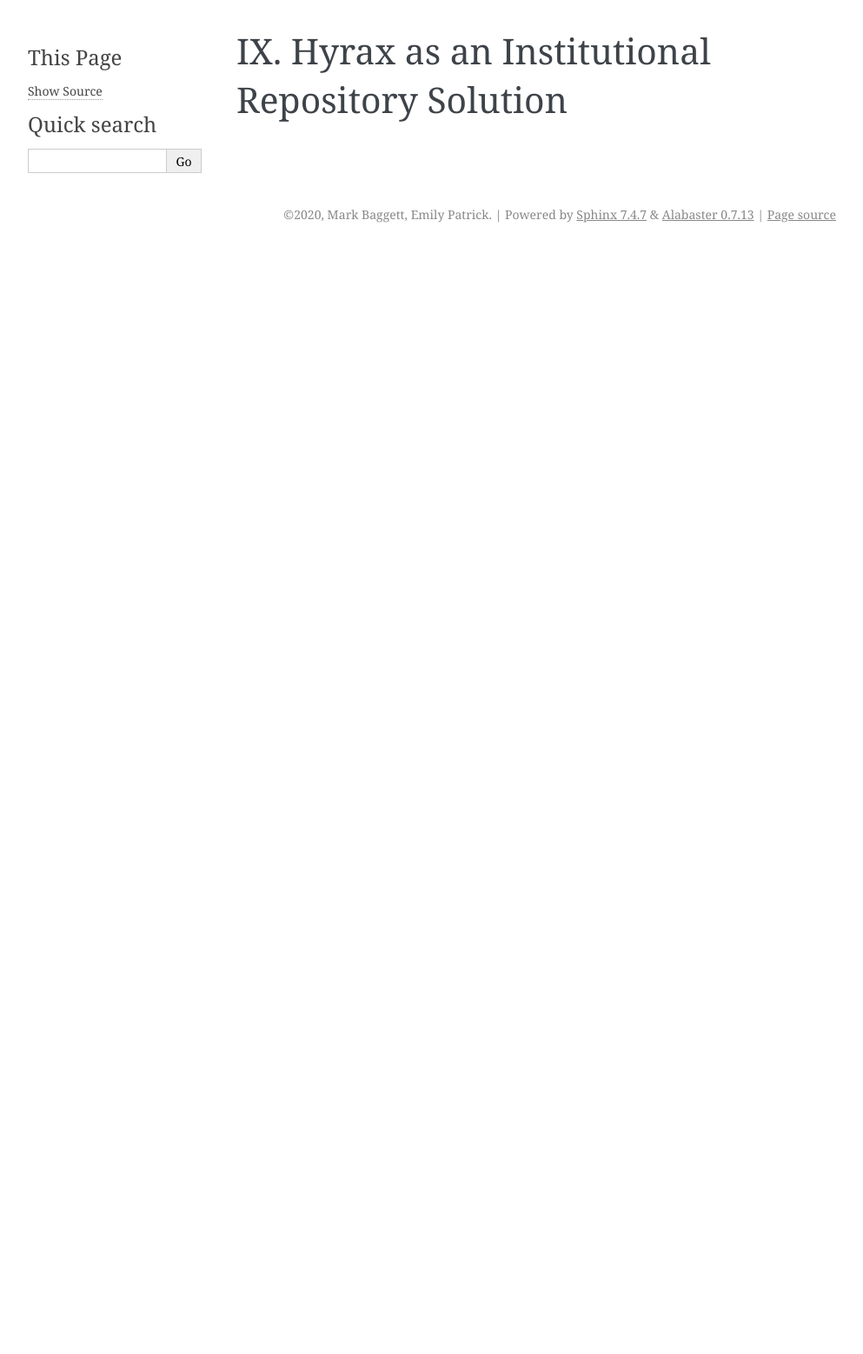
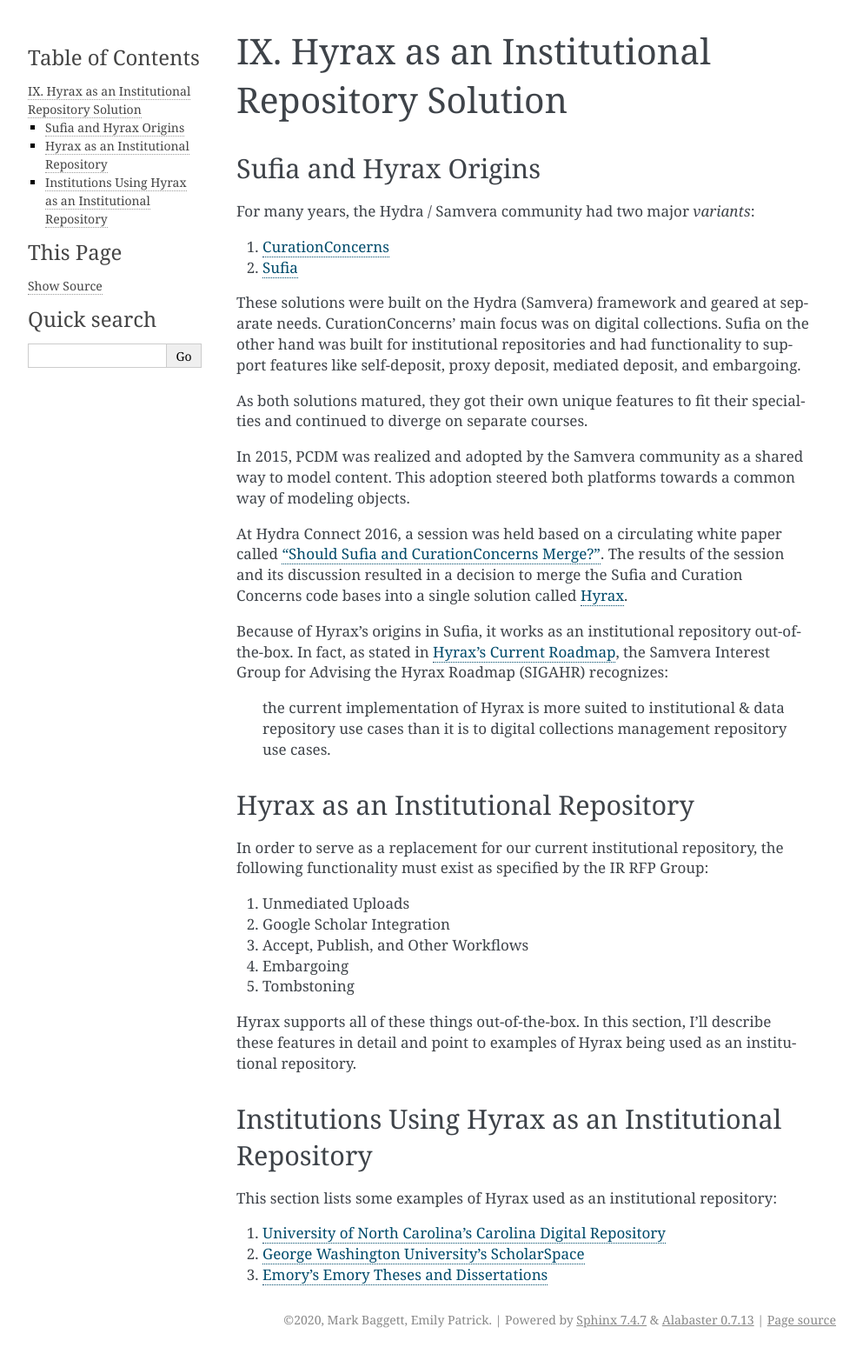
Before and after one commit to markpbaggett/utk_hyrax_review_docs, a Sphinx documentation site: the page built from docs/source/reference_materials/09_institutional_repository.rst, in a window 1280 px wide. Shown: the whole page at 87% size, without its empty margins (148-1141 px from the left). Built offline with Sphinx 7.4.7, drawn with Linux system fonts in a browser that asks for light colours; before the commit the page ends 900 px from its top, so only the background shows below that.

Commit message:
Initialize IR stuff.

```diff
--- a/docs/source/reference_materials/09_institutional_repository.rst
+++ b/docs/source/reference_materials/09_institutional_repository.rst
@@ -1,2 +1,56 @@
 IX. Hyrax as an Institutional Repository Solution
 =================================================
+
+Sufia and Hyrax Origins
+-----------------------
+
+For many years, the Hydra / Samvera community had two major *variants*:
+
+1. `CurationConcerns <https://github.com/samvera-deprecated/curation_concerns>`_
+2. `Sufia <https://github.com/samvera-deprecated/sufia>`_
+
+These solutions were built on the Hydra (Samvera) framework and geared at separate needs. CurationConcerns' main focus
+was on digital collections.  Sufia on the other hand was built for institutional repositories and had functionality to
+support features like self-deposit, proxy deposit, mediated deposit, and embargoing.
+
+As both solutions matured, they got their own unique features to fit their specialties and continued to diverge on
+separate courses.
+
+In 2015, PCDM was realized and adopted by the Samvera community as a shared way to model content. This adoption steered
+both platforms towards a common way of modeling objects.
+
+At Hydra Connect 2016, a session was held based on a circulating white paper called
+`"Should Sufia and CurationConcerns Merge?" <https://docs.google.com/document/d/1bkc2Cik1T3KXFQdS5UrU2XE3Kywd7di2IIjyo-T_Atc/edit>`_.
+The results of the session and its discussion resulted in a decision to merge the Sufia and Curation Concerns code bases
+into a single solution called `Hyrax <https://github.com/samvera/hyrax>`_.
+
+Because of Hyrax's origins in Sufia, it works as an institutional repository out-of-the-box. In fact, as stated in
+`Hyrax's Current Roadmap <https://wiki.lyrasis.org/display/samvera/Hyrax+Roadmap>`_, the Samvera Interest Group for
+Advising the Hyrax Roadmap (SIGAHR) recognizes:
+
+    the current implementation of Hyrax is more suited to institutional & data repository use cases than it is to digital
+    collections management repository use cases.
+
+Hyrax as an Institutional Repository
+------------------------------------
+
+In order to serve as a replacement for our current institutional repository, the following functionality must exist as
+specified by the IR RFP Group:
+
+1. Unmediated Uploads
+2. Google Scholar Integration
+3. Accept, Publish, and Other Workflows
+4. Embargoing
+5. Tombstoning
+
+Hyrax supports all of these things out-of-the-box.  In this section, I'll describe these features in detail and point
+to examples of Hyrax being used as an institutional repository.
+
+Institutions Using Hyrax as an Institutional Repository
+-------------------------------------------------------
+
+This section lists some examples of Hyrax used as an institutional repository:
+
+1. `University of North Carolina's Carolina Digital Repository <https://cdr.lib.unc.edu/>`_
+2. `George Washington University's ScholarSpace <https://scholarspace.library.gwu.edu/>`_
+3. `Emory's Emory Theses and Dissertations <https://etd.library.emory.edu/>`_
```
